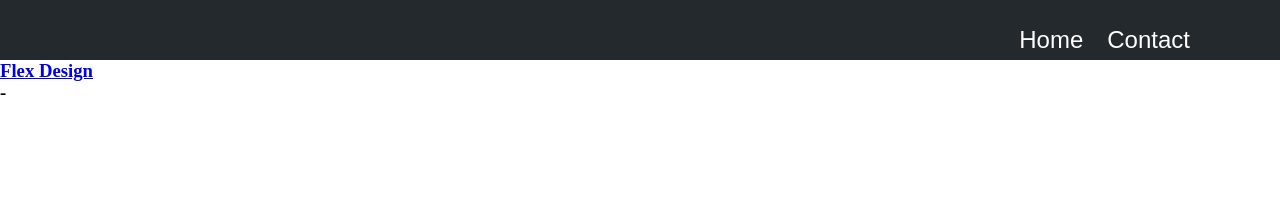
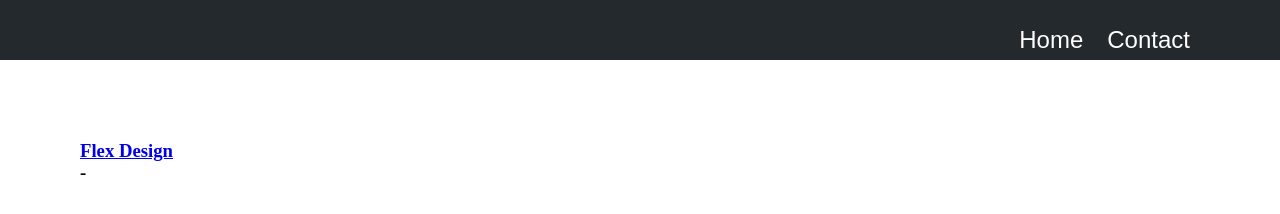
Before and after one commit to abdulaha017/abdulaha017.github.io, a plain HTML site: page index.html in a window 1280 px wide. Drawn offline with Linux system fonts and the light colour scheme.

Commit message:
Update style.css

```diff
--- a/assets/css/style.css
+++ b/assets/css/style.css
@@ -28,3 +28,7 @@
     font-family: sans-serif;
     line-height: 20px;
 }
+
+.assignment {
+    margin: 80px;
+}
```
